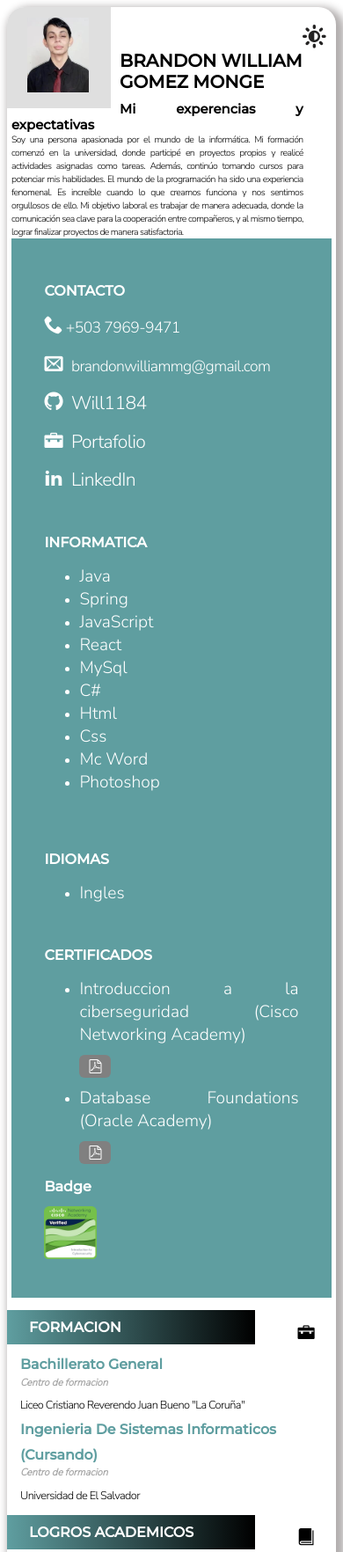
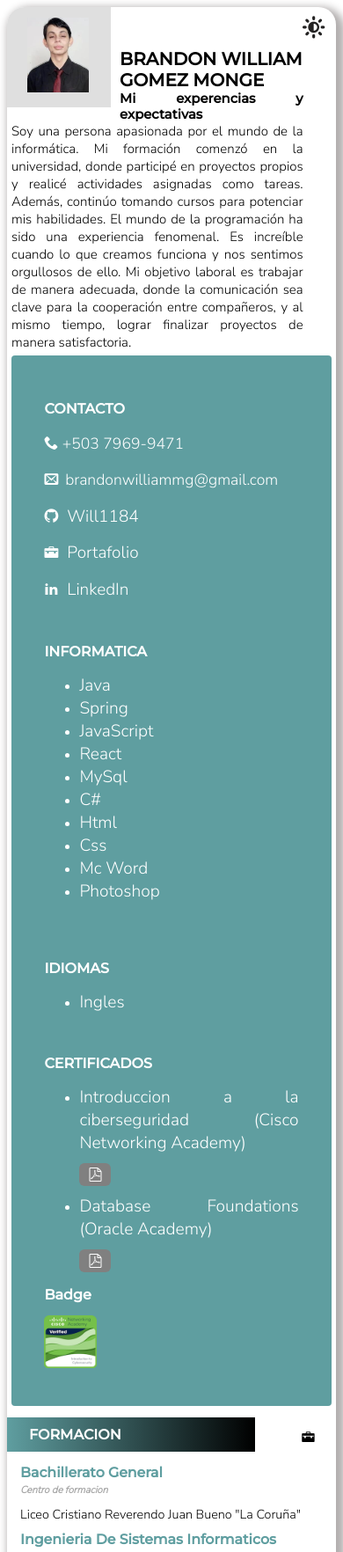
Before and after one commit to Will1184/Cv-BrandonGomez, a website: page index.html in a window 390 px wide. Shown: the top 1764 px of the page at 88% size. Drawn offline with Linux system fonts and the light colour scheme; files whose address does not match are found by name.

Commit message:
fix: se arregla la visualizacion responsive

```diff
--- a/css/style.css
+++ b/css/style.css
@@ -303,11 +303,14 @@ margin: 0%;
         font-family: 'Nunito Sans', sans-serif;
     }
     p{
-        font-size: 0.8em;
-        letter-spacing: -0.6px;
+        font-size: 1.2em;
         font-family:'Nunito Sans', sans-serif;
     }
     span{
+        font-size: 0.9em;
+        font-family:'Nunito Sans', sans-serif;
+    }
+    a{
         font-size: 1.2em;
         font-family:'Nunito Sans', sans-serif;
     }
@@ -320,6 +323,7 @@ margin: 0%;
         flex-direction: column;
     }
     header h2{
+        margin:0;
         margin-left: 5px;
     }
     header>p{
@@ -335,14 +339,30 @@ margin: 0%;
         padding: 10px 20px;
         border-top-left-radius: 20px;
     }
+    header p{
+        font-size: 1em;
+    }
+    #mode{
+    left: 60%;
+    top: 10px;
+    }
+    .icon-brightness-contrast{
+        font-size: 1.9em;
+    }
+    #mode:hover{
+        transform: scale(1.1);
+        transition: 0.1s;
+    }
+
     .flex-container2{
         width: auto;
         display: flex;
         flex-direction: column;
         margin: 0%;
-
     }
     .Primeracolumna{
+        border-radius: 4px;
+        margin-top: 5px;
         margin-left: 5px;
         margin-right: 5px;
         padding: 10%;
@@ -355,6 +375,10 @@ margin: 0%;
     .Segundacolumna{
         width: auto;
         text-indent: 15px;
+    }
+    .Segundacolumna p{
+        font-size: 0.9em;
+        font-weight: 590
     }
     .Certificados>a:link,a:visited{
         width: 150px;
@@ -387,6 +411,21 @@ margin: 0%;
     .text{
         font-size: 1.2em;
     }
+    #mode{
+        left: 45%;
+        top: 10px;
+        }
+        .icon-brightness-contrast{
+            font-size: 1.4em;
+        }
+        #mode:hover{
+            transform: scale(0.8);
+            transition: 0.1s;
+        }
+    .Segundacolumna p{
+        font-size: 0.9em;
+        font-weight: 590
+    }
     .Certificados>a:link,a:visited{
         width: 100px;
         margin-left: 5px;
```
